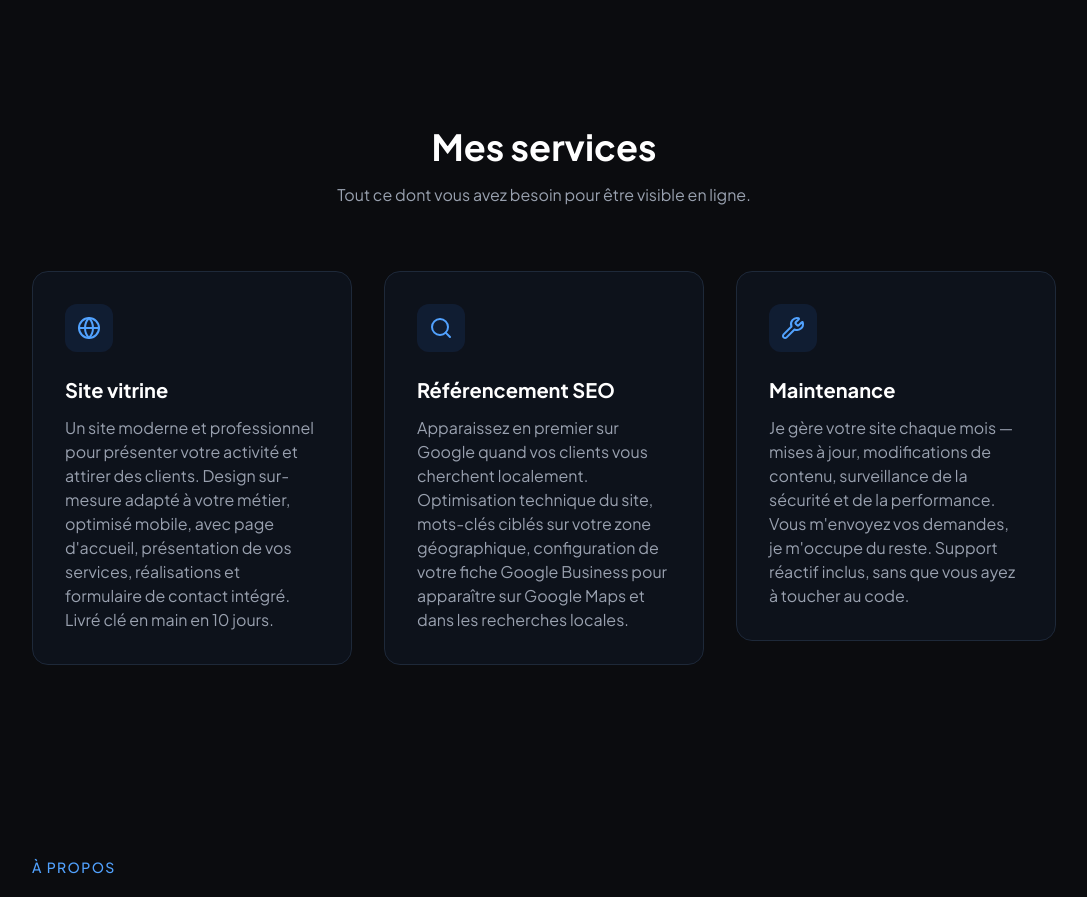
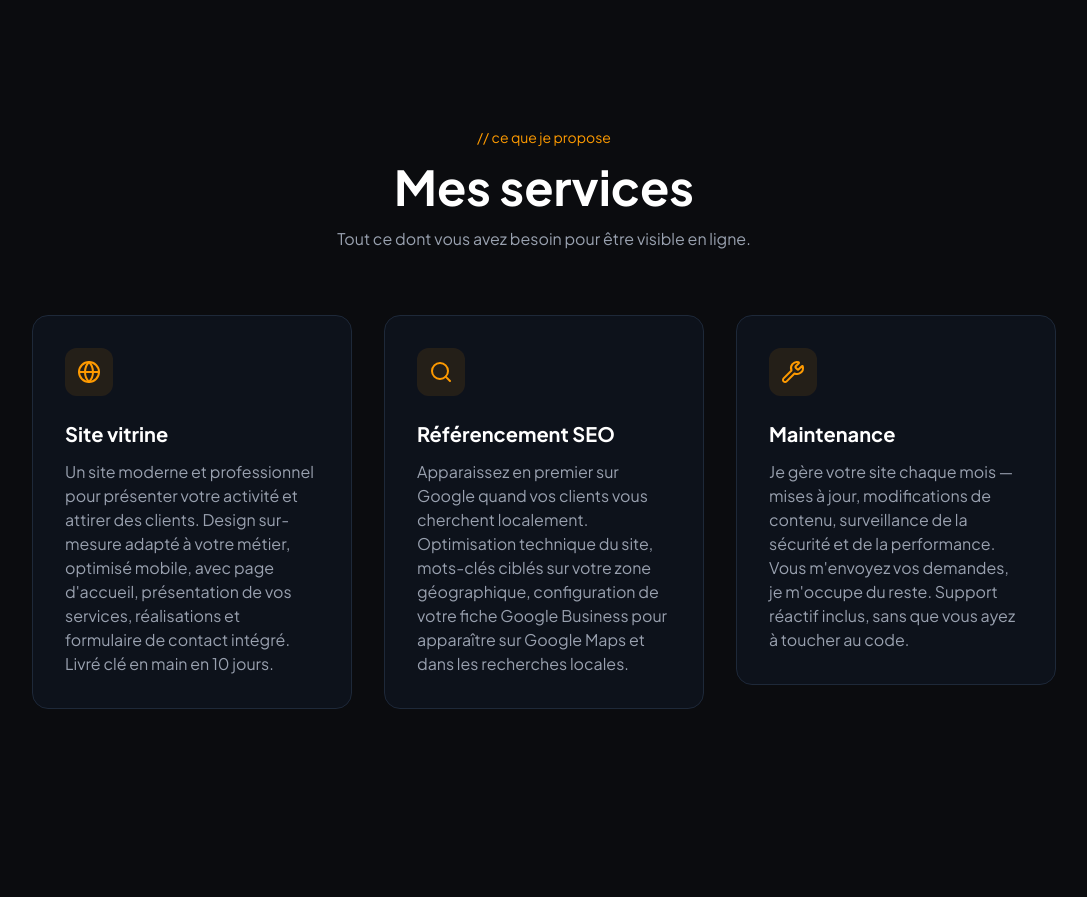
Before and after one commit to enguerrandbourghelle/agence-demo, a Next.js app: page / in a window 1280 px wide. Shown: the part 1640-2537 px from the top of the page, without its empty margins (96-1183 px from the left). Built offline with nearby package versions, Linux system fonts and the light colour scheme.

Commit message:
feat: nouvelle direction visuelle appliquee a Services

```diff
--- a/components/Services.tsx
+++ b/components/Services.tsx
@@ -6,38 +6,39 @@ export default function Services() {
     <section id="services" className="py-24 px-6">
       <div className="max-w-5xl mx-auto">
         <AnimatedSection>
-          <h2 className="text-4xl font-bold text-center mb-4 text-white">Mes services</h2>
+          <p className="font-mono text-sm text-amber-500 mb-4 text-center">{"// ce que je propose"}</p>
+          <h2 className="font-serif text-4xl md:text-5xl font-bold text-center mb-4 text-white">Mes services</h2>
           <p className="text-center text-gray-400 mb-16">Tout ce dont vous avez besoin pour être visible en ligne.</p>
         </AnimatedSection>
         <div className="grid grid-cols-1 md:grid-cols-3 gap-8">
           <AnimatedSection>
-            <div className="bg-gray-900/50 rounded-2xl p-8 border border-gray-800 hover:shadow-xl hover:-translate-y-2 hover:border-blue-500/50 transition-all duration-300 group">
-              <div className="w-12 h-12 bg-blue-500/10 rounded-xl flex items-center justify-center mb-6 group-hover:bg-blue-500 transition-all duration-300">
-                <Globe className="text-blue-400 w-6 h-6 group-hover:text-white transition-all duration-300" />
+            <div className="bg-gray-900/50 rounded-2xl p-8 border border-gray-800 hover:shadow-xl hover:-translate-y-2 hover:border-amber-500/50 transition-all duration-300 group">
+              <div className="w-12 h-12 bg-amber-500/10 rounded-xl flex items-center justify-center mb-6 group-hover:bg-amber-500 transition-all duration-300">
+                <Globe className="text-amber-500 w-6 h-6 group-hover:text-black transition-all duration-300" />
               </div>
-              <h3 className="text-xl font-bold mb-3 text-white">Site vitrine</h3>
+              <h3 className="font-serif text-xl font-bold mb-3 text-white">Site vitrine</h3>
               <p className="text-gray-400">
                 Un site moderne et professionnel pour présenter votre activité et attirer des clients. Design sur-mesure adapté à votre métier, optimisé mobile, avec page d&apos;accueil, présentation de vos services, réalisations et formulaire de contact intégré. Livré clé en main en 10 jours.
               </p>
             </div>
           </AnimatedSection>
           <AnimatedSection>
-            <div className="bg-gray-900/50 rounded-2xl p-8 border border-gray-800 hover:shadow-xl hover:-translate-y-2 hover:border-blue-500/50 transition-all duration-300 group">
-              <div className="w-12 h-12 bg-blue-500/10 rounded-xl flex items-center justify-center mb-6 group-hover:bg-blue-500 transition-all duration-300">
-                <Search className="text-blue-400 w-6 h-6 group-hover:text-white transition-all duration-300" />
+            <div className="bg-gray-900/50 rounded-2xl p-8 border border-gray-800 hover:shadow-xl hover:-translate-y-2 hover:border-amber-500/50 transition-all duration-300 group">
+              <div className="w-12 h-12 bg-amber-500/10 rounded-xl flex items-center justify-center mb-6 group-hover:bg-amber-500 transition-all duration-300">
+                <Search className="text-amber-500 w-6 h-6 group-hover:text-black transition-all duration-300" />
               </div>
-              <h3 className="text-xl font-bold mb-3 text-white">Référencement SEO</h3>
+              <h3 className="font-serif text-xl font-bold mb-3 text-white">Référencement SEO</h3>
               <p className="text-gray-400">
                 Apparaissez en premier sur Google quand vos clients vous cherchent localement. Optimisation technique du site, mots-clés ciblés sur votre zone géographique, configuration de votre fiche Google Business pour apparaître sur Google Maps et dans les recherches locales.
               </p>
             </div>
           </AnimatedSection>
           <AnimatedSection>
-            <div className="bg-gray-900/50 rounded-2xl p-8 border border-gray-800 hover:shadow-xl hover:-translate-y-2 hover:border-blue-500/50 transition-all duration-300 group">
-              <div className="w-12 h-12 bg-blue-500/10 rounded-xl flex items-center justify-center mb-6 group-hover:bg-blue-500 transition-all duration-300">
-                <Wrench className="text-blue-400 w-6 h-6 group-hover:text-white transition-all duration-300" />
+            <div className="bg-gray-900/50 rounded-2xl p-8 border border-gray-800 hover:shadow-xl hover:-translate-y-2 hover:border-amber-500/50 transition-all duration-300 group">
+              <div className="w-12 h-12 bg-amber-500/10 rounded-xl flex items-center justify-center mb-6 group-hover:bg-amber-500 transition-all duration-300">
+                <Wrench className="text-amber-500 w-6 h-6 group-hover:text-black transition-all duration-300" />
               </div>
-              <h3 className="text-xl font-bold mb-3 text-white">Maintenance</h3>
+              <h3 className="font-serif text-xl font-bold mb-3 text-white">Maintenance</h3>
               <p className="text-gray-400">
                 Je gère votre site chaque mois — mises à jour, modifications de contenu, surveillance de la sécurité et de la performance. Vous m&apos;envoyez vos demandes, je m&apos;occupe du reste. Support réactif inclus, sans que vous ayez à toucher au code.
               </p>
```
